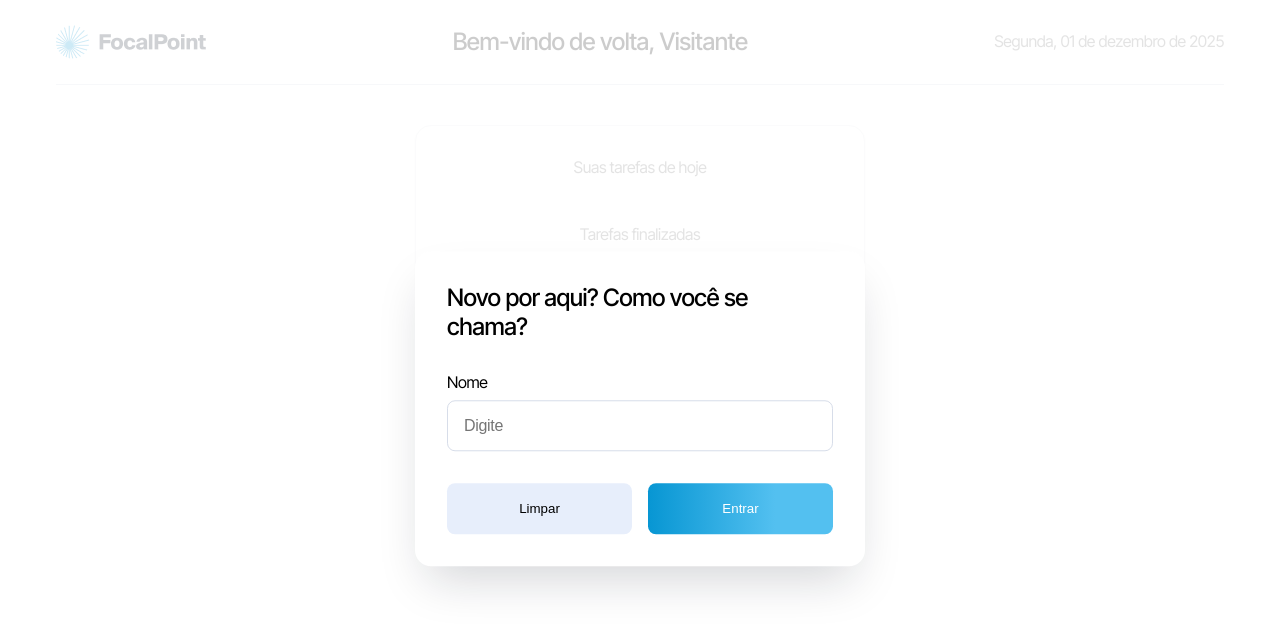
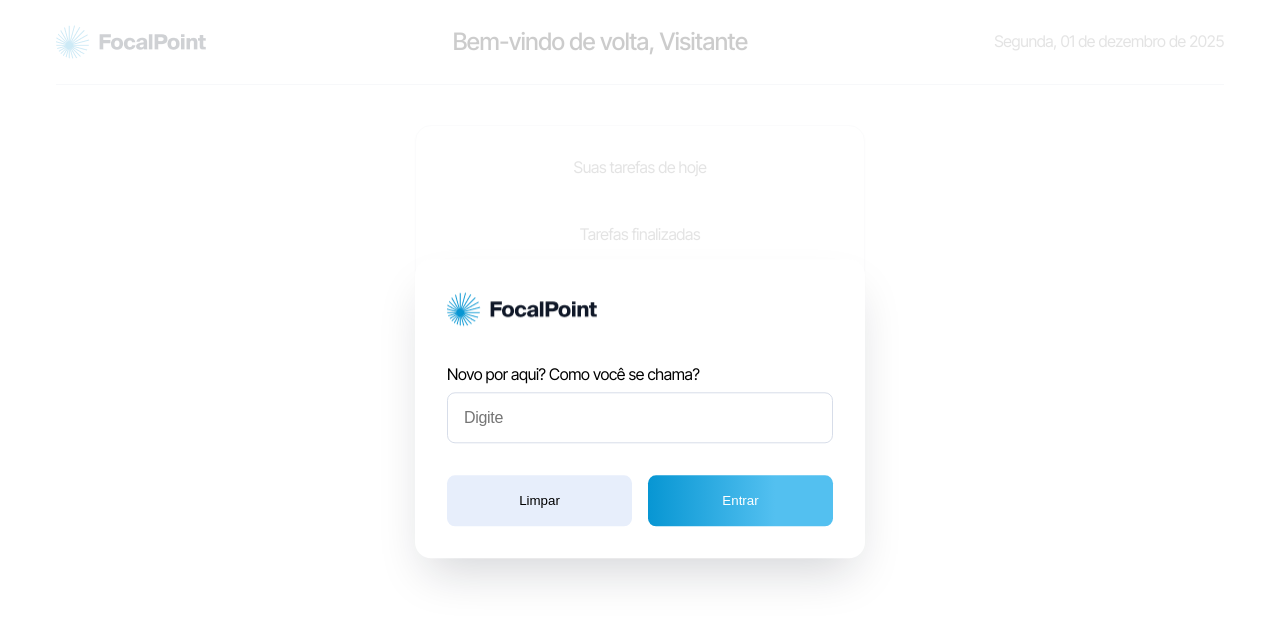
Before and after one commit to DevPBDias/legaplan-teste-tecnico, a Next.js app: page / in a window 1280 px wide. Shown: the top 630 px of the page. Built offline with nearby package versions, Linux system fonts and the light colour scheme.

Commit message:
fix: changed title userModal for logo

```diff
--- a/src/components/modals/UserNameModal.tsx
+++ b/src/components/modals/UserNameModal.tsx
@@ -5,6 +5,8 @@ import "./styles.scss";
 import { z } from "zod";
 import { zodResolver } from "@hookform/resolvers/zod";
 import { useForm } from "react-hook-form";
+import Image from "next/image";
+import logo from "@/assets/images/logo_FocalPoint.png";
 
 const userSchema = z.object({
   user: z.string().min(3, "Nome curto! Por favor inserir mais de 2 caracteres"),
@@ -41,10 +43,12 @@ const UserNameModal = () => {
   return (
     <main className="modal-container">
       <form onSubmit={handleSubmit(handleClick)} className="modal-content">
-        <h3 className="modal-title">Novo por aqui? Como você se chama?</h3>
+        <picture className="modal-title">
+          <Image src={logo} alt="Logo FocalPoint" priority />
+        </picture>
         <fieldset>
           <label className="label-modal" htmlFor="title">
-            Nome
+            Novo por aqui? Como você se chama?
           </label>
           <input
             className={`input-modal ${errors.user ? "error-border" : ""}`}
```
